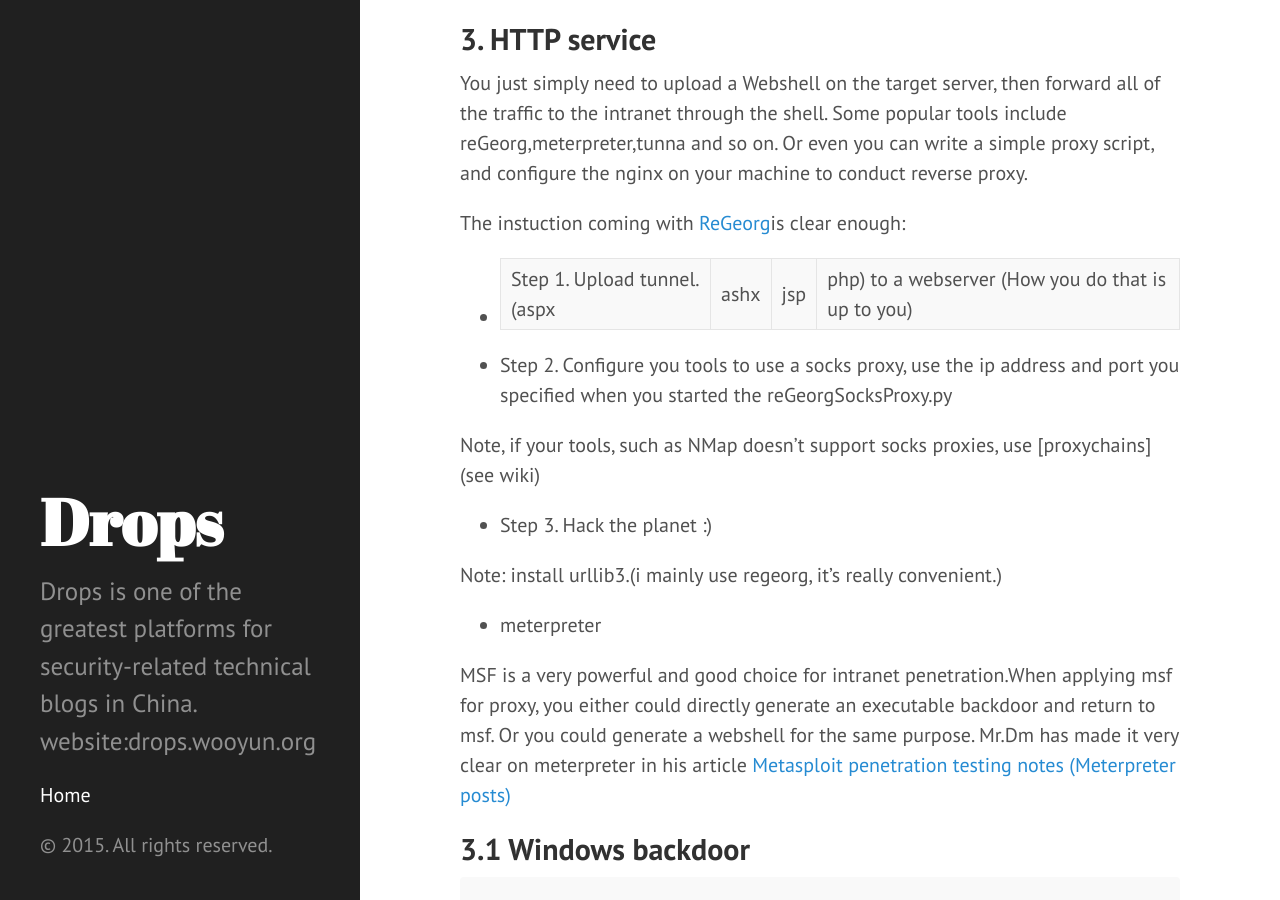
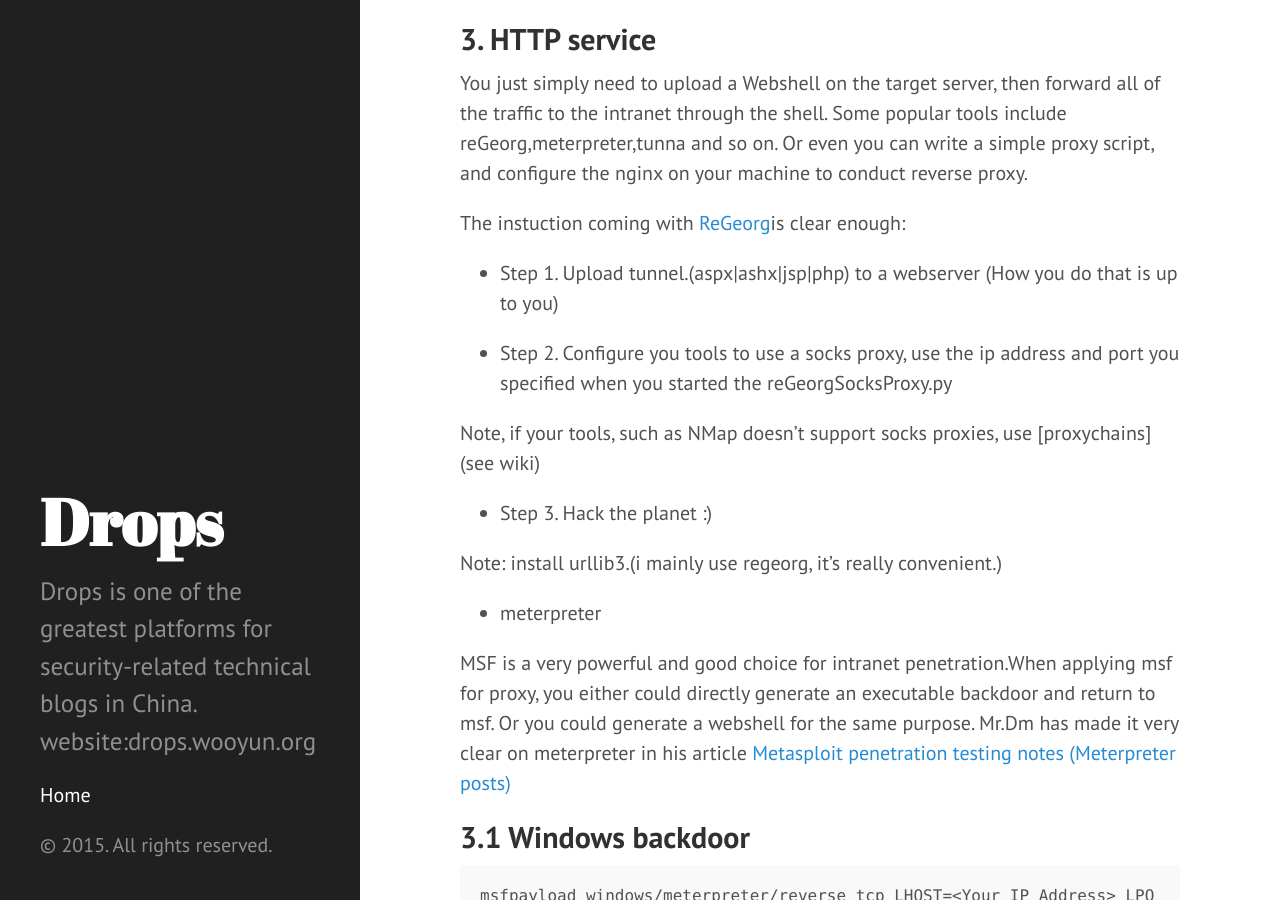
Before and after one commit to woolabs/woolabs.github.io, a Jekyll site: the page built from _posts/2015-06-04-capriccio-on-the-intranet-penetration.markdown, in a window 1280 px wide and 900 px high, scrolled down 2689 px. Built offline with Jekyll 4.4.1, drawn with Linux system fonts in a browser that asks for light colours.

```diff
--- a/_posts/2015-06-04-capriccio-on-the-intranet-penetration.markdown
+++ b/_posts/2015-06-04-capriccio-on-the-intranet-penetration.markdown
@@ -81,7 +81,7 @@ You just simply need to upload a Webshell on the target server, then forward all
 
 The instuction coming with [ReGeorg](https://github.com/sensepost/reGeorg)is clear enough:
 
-* Step 1. Upload tunnel.(aspx|ashx|jsp|php) to a webserver (How you do that is up to you)
+* Step 1. Upload tunnel.\(aspx\|ashx\|jsp\|php\) to a webserver (How you do that is up to you)
 
 * Step 2. Configure you tools to use a socks proxy, use the ip address and port you specified when you started the reGeorgSocksProxy.py
 
```
